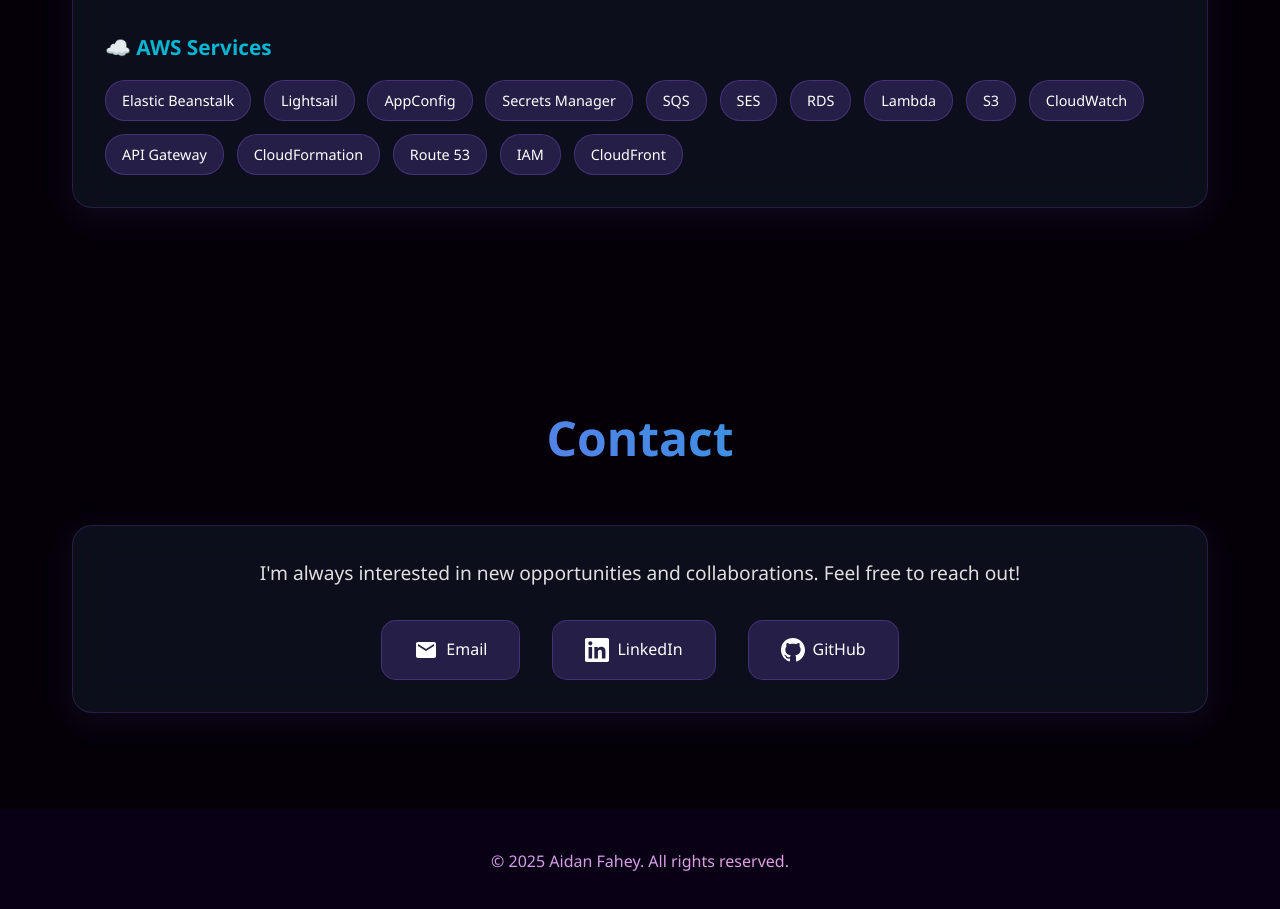
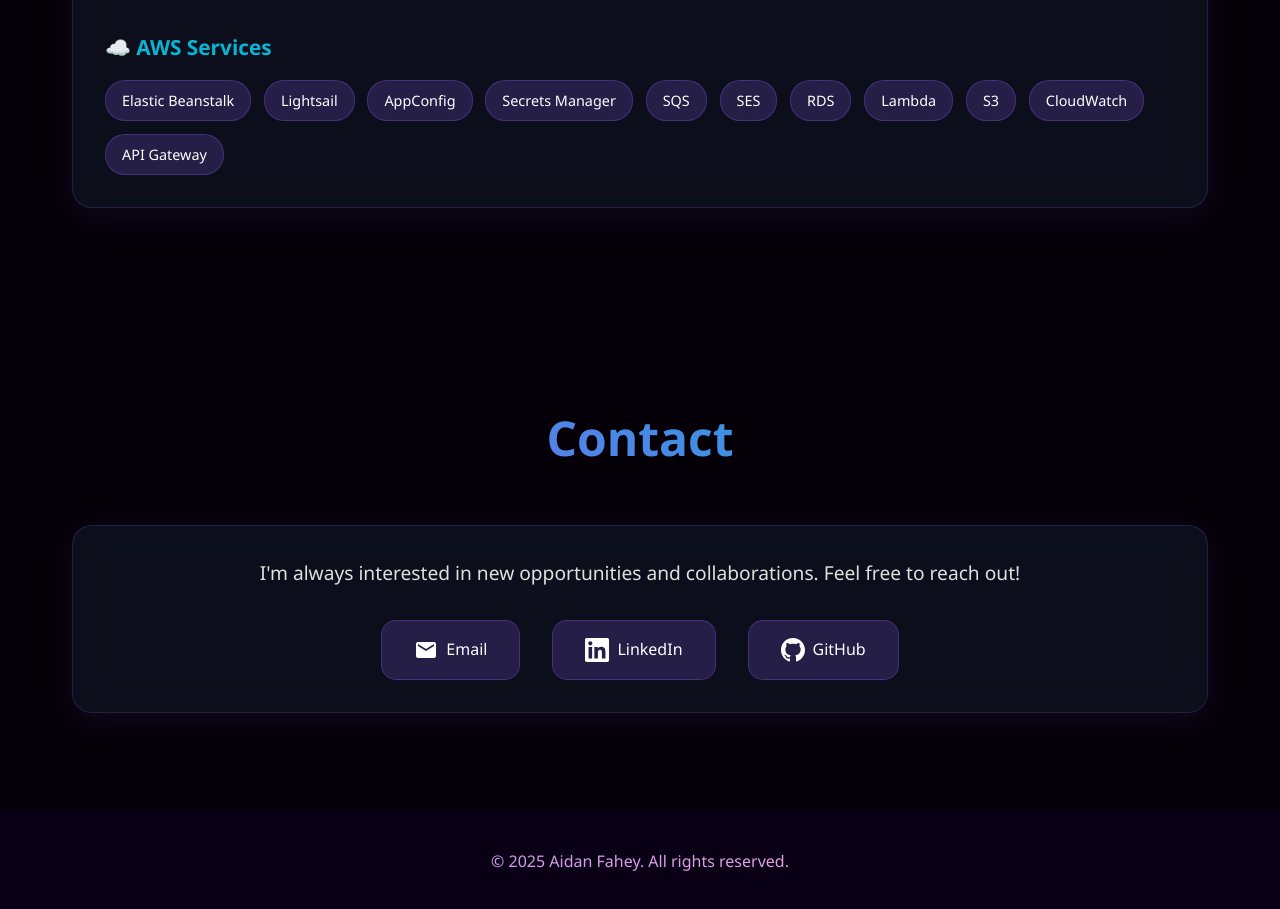
Before and after one commit to afahey03/portfolio, a React (Vite) app: page / in a window 1280 px wide. Shown: the part 7540-8449 px from the top of the page. Built offline with nearby package versions, Linux system fonts and the light colour scheme.

Commit message:
fix aws because it added stuff for no reason

```diff
--- a/src/components/Skills.jsx
+++ b/src/components/Skills.jsx
@@ -9,7 +9,7 @@
         databases: ['Microsoft SQL Server', 'PostgreSQL', 'MySQL', 'SQLite'],
         devops: ['CI/CD', 'GitHub Actions', 'Docker', 'Prisma', 'Azure DevOps'],
         misc: ['Node.js', 'Entity Framework', 'Windows Installers', 'Windows Server & IIS'],
-        aws: ['Elastic Beanstalk', 'Lightsail', 'AppConfig', 'Secrets Manager', 'SQS', 'SES', 'RDS', 'Lambda', 'S3', 'CloudWatch', 'API Gateway', 'CloudFormation', 'Route 53', 'IAM', 'CloudFront'],
+        aws: ['Elastic Beanstalk', 'Lightsail', 'AppConfig', 'Secrets Manager', 'SQS', 'SES', 'RDS', 'Lambda', 'S3', 'CloudWatch', 'API Gateway']
     };
 
     return (
```
